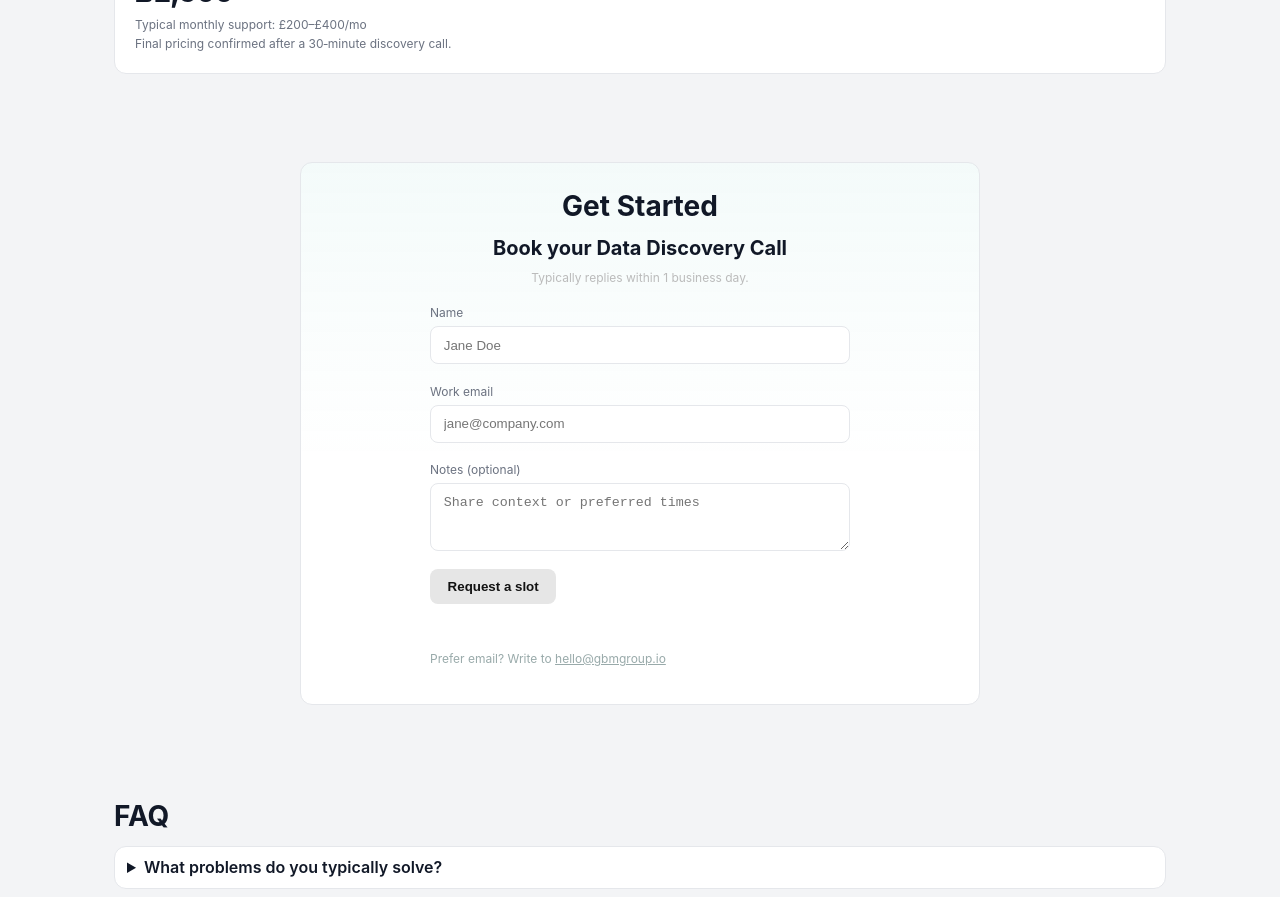
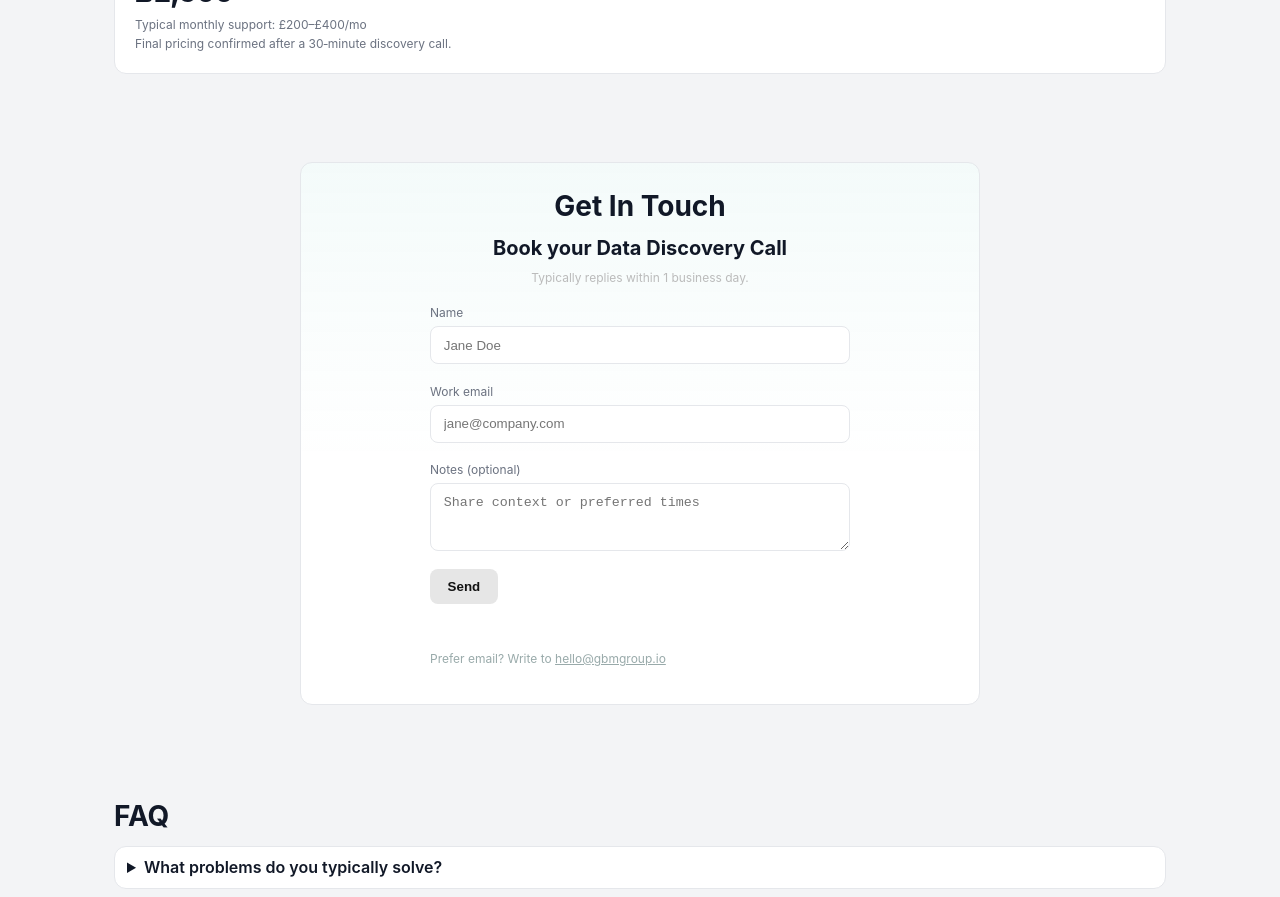
Before and after one commit to georgemarsh1809/NavoraLandingPage, a React (Vite) app: page / in a window 1280 px wide. Shown: the part 1900-2797 px from the top of the page. Built offline with nearby package versions, Linux system fonts and the light colour scheme.

Commit message:
updates to how it works page

```diff
--- a/src/App.css
+++ b/src/App.css
@@ -31,12 +31,12 @@
 @media (prefers-color-scheme: light) {
     :root {
         /* Light mode */
-        --bg: #F3F4F6;
-        --panel: #FFFFFF;
-        --line: #E5E7EB;
+        --bg: #f3f4f6;
+        --panel: #ffffff;
+        --line: #e5e7eb;
         --text: #111827;
-        --muted: #6B7280;
-        --muted-2: #9CA3AF;
+        --muted: #6b7280;
+        --muted-2: #9ca3af;
         /* Keep teal accent for brand consistency */
         --accent: #3fb7ac;
         --accent-soft: #9edfd8;
@@ -44,7 +44,7 @@
         --header-bg: rgba(255, 255, 255, 0.86);
         --mobile-menu-bg: rgba(255, 255, 255, 0.95);
         --nav-hover-bg: rgba(63, 183, 172, 0.12);
-        --nav-active-bg: rgba(63, 183, 172, 0.10);
+        --nav-active-bg: rgba(63, 183, 172, 0.1);
         --nav-active-border: var(--line);
         --btn-bg: #0f172a; /* subtle dark text on light */
         --btn-bg-hover: #111827;
@@ -148,8 +148,12 @@ a:hover {
 }
 
 /* Simple utility used by CTA */
-.text-center { text-align: center; }
-.underline { text-decoration: underline; }
+.text-center {
+    text-align: center;
+}
+.underline {
+    text-decoration: underline;
+}
 
 /* CTA styling tweaks */
 #cta .card {
@@ -162,9 +166,15 @@ a:hover {
         ),
         var(--panel);
 }
-#cta .cta-head { text-align: center; }
-#cta .form { margin: 1rem auto 0; }
-#cta [role='status'] { min-height: 1.25em; }
+#cta .cta-head {
+    text-align: center;
+}
+#cta .form {
+    margin: 1rem auto 0;
+}
+#cta [role='status'] {
+    min-height: 1.25em;
+}
 #cta .form label {
     font-size: 12px;
     color: var(--muted);
@@ -248,7 +258,9 @@ a:hover {
     background: var(--panel);
 }
 #solutions .card:hover p,
-#solutions .card:hover li { color: inherit; }
+#solutions .card:hover li {
+    color: inherit;
+}
 #pricing label.card {
     cursor: pointer;
 }
@@ -480,13 +492,21 @@ a:hover {
 }
 
 @keyframes heroDotsDrift {
-    from { background-position: 0 0; }
-    to { background-position: 320px 160px; }
+    from {
+        background-position: 0 0;
+    }
+    to {
+        background-position: 320px 160px;
+    }
 }
 
 @keyframes heroLinesDrift {
-    from { background-position: 0 0; }
-    to { background-position: 480px 240px; }
+    from {
+        background-position: 0 0;
+    }
+    to {
+        background-position: 480px 240px;
+    }
 }
 
 @media (prefers-reduced-motion: reduce) {
@@ -589,11 +609,10 @@ a:hover {
     color: var(--accent);
     letter-spacing: -0.01em;
 }
-#how .card h3 {
-    margin-bottom: 0.5rem;
+
+#solutions .card:hover h3 {
     color: var(--accent);
 }
-#solutions .card:hover h3 { color: var(--accent); }
 #solutions .card ul {
     list-style: none;
     padding-left: 0;
--- a/src/App.jsx
+++ b/src/App.jsx
@@ -2,6 +2,7 @@ import './App.css';
 import { useState, useEffect } from 'react';
 import PricingCalculator from './PricingCalculator.jsx';
 import HowItWorks from './HowItWorks.jsx';
+import CTA from './CTA.jsx';
 
 function Router() {
     const path = typeof window !== 'undefined' ? window.location.pathname : '/';
@@ -135,13 +136,6 @@ function Header() {
                 </a>
                 <nav className="nav">
                     <a
-                        href="/how-we-work"
-                        className={onHowItWorks ? 'active' : ''}
-                        aria-current={onHowItWorks ? 'page' : undefined}
-                    >
-                        How We Work
-                    </a>
-                    <a
                         href={onHowItWorks ? '/#solutions' : '#solutions'}
                         className={navClass('solutions')}
                         aria-current={
@@ -170,6 +164,13 @@ function Header() {
                         onClick={() => setCurrent('faq')}
                     >
                         FAQ
+                    </a>
+                    <a
+                        href="/how-we-work"
+                        className={onHowItWorks ? 'active' : ''}
+                        aria-current={onHowItWorks ? 'page' : undefined}
+                    >
+                        How We Work
                     </a>
                 </nav>
 
@@ -421,117 +422,6 @@ function Solutions() {
     );
 }
 
-function CTA() {
-    const [name, setName] = useState('');
-    const [email, setEmail] = useState('');
-    const [note, setNote] = useState('');
-    const [sent, setSent] = useState(false);
-    const [error, setError] = useState('');
-
-    const onSubmit = (e) => {
-        e.preventDefault();
-        setError('');
-        if (!name || !email) {
-            setError('Please enter your name and work email.');
-            return;
-        }
-        const subject = `Discovery Call Request — ${name}`;
-        const body = `Name: ${name}%0AEmail: ${email}%0A${
-            note ? `Notes: ${encodeURIComponent(note)}` : ''
-        }`;
-        const mailto = `mailto:hello@gbmgroup.io?subject=${encodeURIComponent(
-            subject
-        )}&body=${body}`;
-        // Open email client; also show an inline confirmation
-        window.location.href = mailto;
-        setSent(true);
-    };
-
-    return (
-        <section id="cta" className="section">
-            <div className="container card">
-                <div className="cta-head">
-                    <h2 className="section-title">Get Started</h2>
-                    <h3>Book your Data Discovery Call</h3>
-                    <p className="small" style={{ color: '#bbb' }}>
-                        Typically replies within 1 business day.
-                    </p>
-                </div>
-                <form onSubmit={onSubmit} className="form" noValidate>
-                    <div className="form-row">
-                        <label htmlFor="cta-name">Name</label>
-                        <input
-                            id="cta-name"
-                            name="name"
-                            placeholder="Jane Doe"
-                            value={name}
-                            onChange={(e) => setName(e.target.value)}
-                            required
-                        />
-                    </div>
-
-                    <div className="form-row">
-                        <label htmlFor="cta-email">Work email</label>
-                        <input
-                            id="cta-email"
-                            name="email"
-                            type="email"
-                            placeholder="jane@company.com"
-                            value={email}
-                            onChange={(e) => setEmail(e.target.value)}
-                            required
-                        />
-                    </div>
-
-                    <div className="form-row">
-                        <label htmlFor="cta-note">Notes (optional)</label>
-                        <textarea
-                            id="cta-note"
-                            name="note"
-                            placeholder="Share context or preferred times"
-                            rows={3}
-                            value={note}
-                            onChange={(e) => setNote(e.target.value)}
-                        />
-                    </div>
-
-                    <button type="submit" className="btn">
-                        Request a slot
-                    </button>
-
-                    <div
-                        className="small"
-                        role="status"
-                        aria-live="polite"
-                        style={{ color: sent ? '#9edfd8' : '#ffb4b4' }}
-                    >
-                        {sent
-                            ? 'Thanks — your email client should open. If not, contact hello@gbmgroup.io.'
-                            : error || ''}
-                    </div>
-                </form>
-
-                <p
-                    className="small"
-                    style={{
-                        marginTop: '0.75rem',
-                        color: '#9aa',
-                        maxWidth: 420,
-                        marginLeft: 'auto',
-                        marginRight: 'auto',
-                        textAlign: 'left',
-                    }}
-                >
-                    Prefer email? Write to{' '}
-                    <a className="underline" href="mailto:hello@gbmgroup.io">
-                        hello@gbmgroup.io
-                    </a>
-                </p>
-            </div>
-        </section>
-    );
-}
-
 function FAQ() {
     const items = [
         {
@@ -563,6 +453,7 @@ function FAQ() {
             a: 'We meet you where you are. Typical setups use Looker Studio for simple needs, and React/Next.js with FastAPI + Postgres for custom apps and integrations.',
         },
     ];
+
     return (
         <section id="faq" className="section">
             <div className="container">
--- a/src/CTA.jsx
+++ b/src/CTA.jsx
@@ -1,4 +1,5 @@
 import { useState } from 'react';
+import './App.css';
 
 export default function CTA() {
     const [name, setName] = useState('');
@@ -71,7 +72,7 @@ export default function CTA() {
                         />
                     </div>
                     <button type="submit" className="btn">
-                        Request a slot
+                        Send
                     </button>
                     <div
                         className="small"
--- a/src/HowItWorks.jsx
+++ b/src/HowItWorks.jsx
@@ -1,4 +1,4 @@
-import CTAHome from './CTA.jsx';
+import CTA from './CTA.jsx';
 
 export default function HowItWorks() {
     return (
@@ -126,8 +126,7 @@ export default function HowItWorks() {
                 </div>
             </section>
 
-            {/* CTA from homepage */}
-            <CTAHome />
+            <CTA />
         </div>
     );
 }
```
